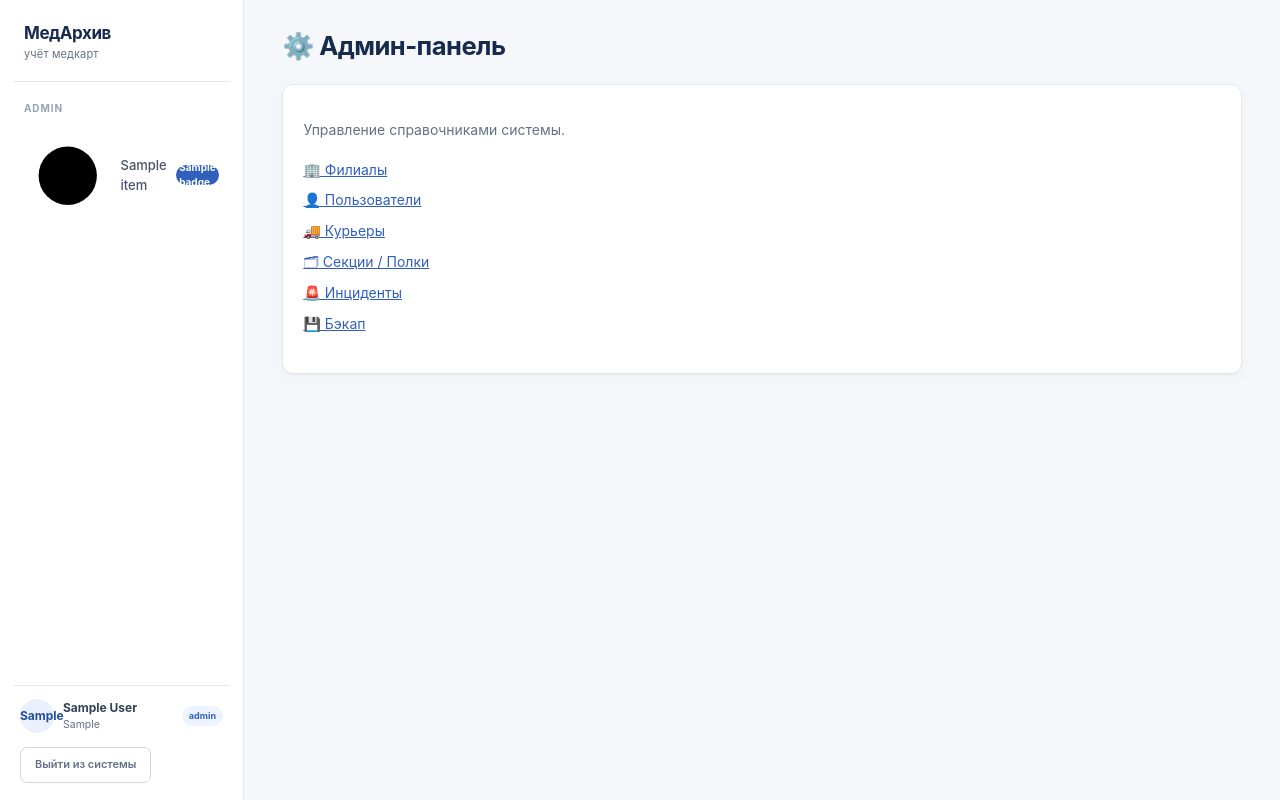
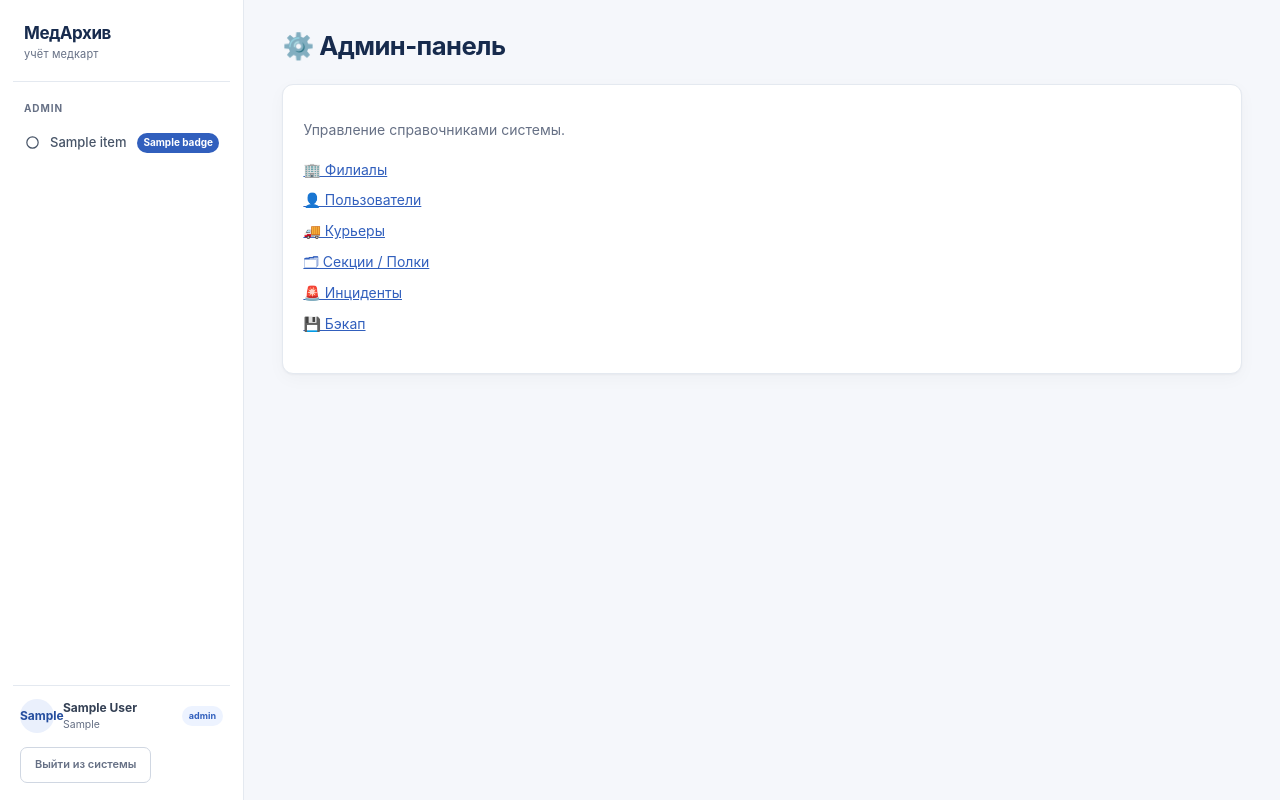
Before and after one commit to destorrr/medarchive, a FastAPI app: template src/medarchive/templates/admin/index.html in a window 1280 px wide. Run offline with FastAPI, Linux system fonts and the light colour scheme; the template is opened without the code that fills it: most values are stand-ins (such as "Sample title", 1, 10 or a date in 2020); some libraries are stand-ins or nearby versions.

Commit message:
Replace navigation emoji with accessible SVG icons

```diff
--- a/src/medarchive/static/app.css
+++ b/src/medarchive/static/app.css
@@ -5,7 +5,7 @@
   --color-surface-muted: #f8fafc;
   --color-text: #172033;
   --color-muted: #667085;
-  --color-subtle: #98a2b3;
+  --color-subtle: #667085;
   --color-border: #e4e9f0;
   --color-border-strong: #d0d7e2;
   --color-primary: #315fbd;
@@ -39,7 +39,7 @@ a:hover { color: var(--color-primary-hover); }
 .sidebar .brand { padding: 5px 11px 19px; border-bottom: 1px solid var(--color-border); line-height: 1.25; }
 .sidebar .brand b { display: block; color: #172b4d; font-size: 17px; font-weight: 750; letter-spacing: -.45px; }
 .sidebar .brand span { display: block; margin-top: 4px; color: var(--color-muted); font-size: 11px; letter-spacing: .15px; }
-.sidebar .group-label { padding: 19px 11px 7px; color: #98a2b3; font-size: 10px; font-weight: 700; letter-spacing: .09em; text-transform: uppercase; }
+.sidebar .group-label { padding: 19px 11px 7px; color: #667085; font-size: 10px; font-weight: 700; letter-spacing: .09em; text-transform: uppercase; }
 .sidebar nav { display: grid; gap: 3px; }
 .sidebar nav a { display: flex; align-items: center; min-height: 38px; gap: 9px; padding: 8px 11px; color: #475467; border-radius: 8px; font-size: 13px; font-weight: 550; text-decoration: none; transition: background .15s ease, color .15s ease; }
 .sidebar nav a:hover { color: #244d9e; background: #f4f7fc; }
@@ -70,7 +70,7 @@ a:hover { color: var(--color-primary-hover); }
 .form-group label, label { color: #344054; font-weight: 600; }
 .form-group label { display: block; margin-bottom: 6px; }
 input:not([type=checkbox]):not([type=radio]), select, textarea, .form-group select, select.row-sel { min-height: 38px; max-width: 100%; padding: 8px 11px; color: var(--color-text); background: #fff; border: 1px solid var(--color-border-strong); border-radius: var(--radius-sm); }
-input::placeholder, textarea::placeholder { color: #98a2b3; }
+input::placeholder, textarea::placeholder { color: #667085; }
 input:focus, select:focus, textarea:focus { border-color: var(--color-primary); outline: 3px solid rgb(49 95 189 / 12%); }
 input[type=checkbox], input[type=radio] { accent-color: var(--color-primary); }
 button, .btn { min-height: 36px; padding: 8px 14px; border: 1px solid transparent; border-radius: var(--radius-sm); cursor: pointer; font-weight: 620; text-decoration: none; transition: background .15s ease, border-color .15s ease, color .15s ease; }
@@ -724,3 +724,6 @@ mark { padding: 0 2px; background: #fff0bf; border-radius: 3px; }
   .login-card { padding: 23px 19px; }
   .login-card-header h1 { font-size: 22px; }
 }
+
+.nav-icon { flex: 0 0 17px; width: 17px; height: 17px; fill: none; stroke: currentColor; stroke-width: 1.7; stroke-linecap: round; stroke-linejoin: round; }
+.sidebar nav a > span:first-of-type { min-width: 0; }
```
